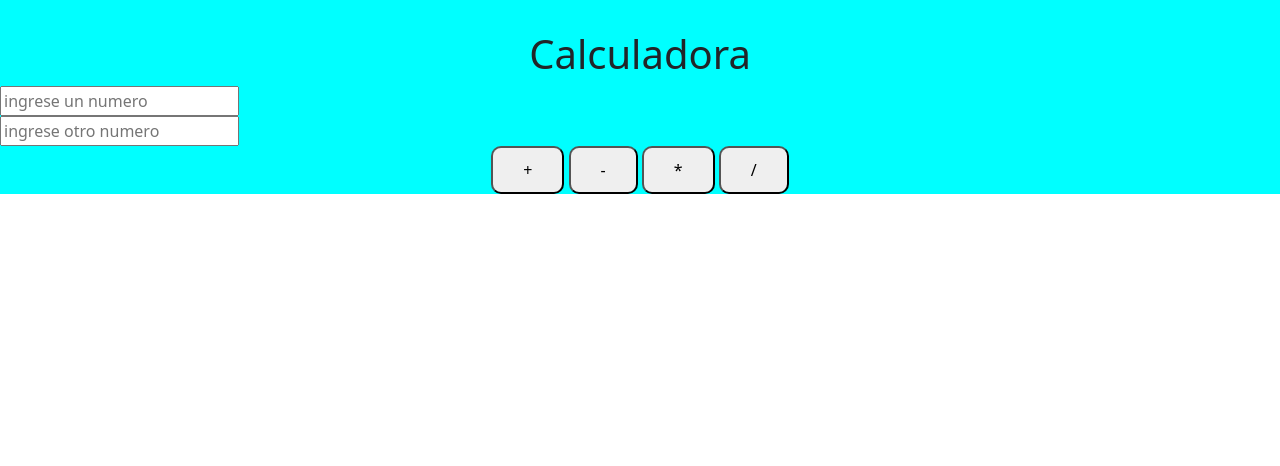
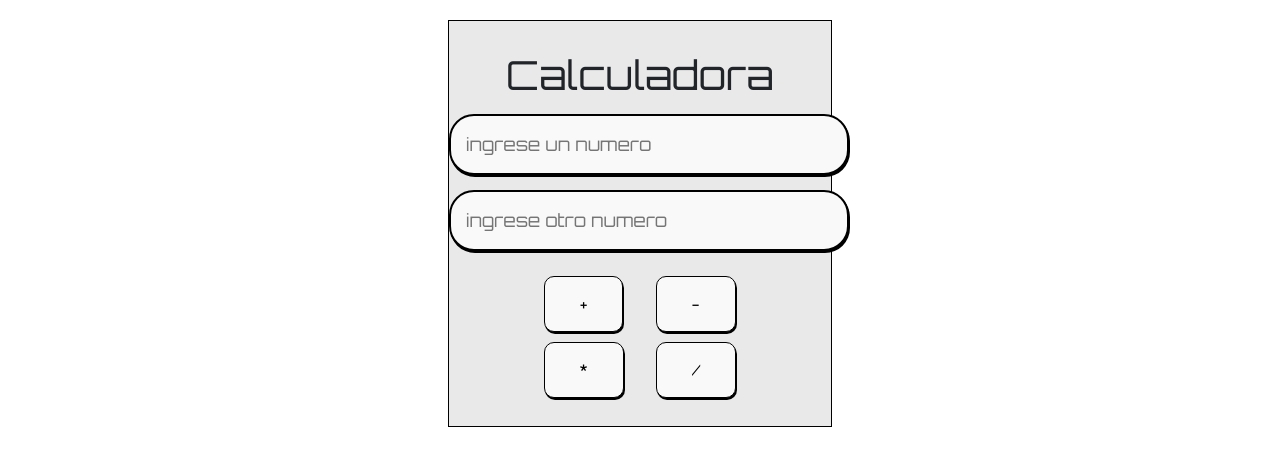
Before and after one commit to Paltamutante/Calculadora, a PHP site: page / in a window 1280 px wide. Shown: the top 466 px of the page. Run offline with PHP 8.4, Linux system fonts and the light colour scheme; data that the repository does not hold is empty.

Commit message:
Modificacion de style.css

```diff
--- a/index.php
+++ b/index.php
@@ -5,16 +5,16 @@ if(isset($_POST['num1']) && isset($_POST['num2'])){
     $num2 = intval($_POST['num2']);
 
     if(isset($_POST['sumar'])){
-        $resultado=floatval($num1+$num2);
+        //$resultado=floatval($num1+$num2);
     }
     if(isset($_POST['restar'])){
-        $resultado=floatval($num1-$num2);
+        //$resultado=floatval($num1-$num2);
     }
     if(isset($_POST['multiplicar'])){
-        $resultado=floatval($num1*$num2);
+        //$resultado=floatval($num1*$num2);
     }
     if(isset($_POST['dividir'])){
-        $resultado=floatval($num1/$num2);
+       //$resultado=floatval($num1/$num2);
     }
 }
 
@@ -31,6 +31,12 @@ if(isset($_POST['num1']) && isset($_POST['num2'])){
     <title>Document</title>
     <link rel="stylesheet" href="style.css">
     <link href="https://cdn.jsdelivr.net/npm/bootstrap@5.1.0/dist/css/bootstrap.min.css" rel="stylesheet" integrity="sha384-KyZXEAg3QhqLMpG8r+8fhAXLRk2vvoC2f3B09zVXn8CA5QIVfZOJ3BCsw2P0p/We" crossorigin="anonymous">
+
+    <!-- Goolge Fonts -->
+    <link rel="preconnect" href="https://fonts.googleapis.com">
+    <link rel="preconnect" href="https://fonts.gstatic.com" crossorigin>
+    <link href="https://fonts.googleapis.com/css2?family=Orbitron&display=swap" rel="stylesheet">
+
 </head>
 <body>
     <div class="contenido">
@@ -41,11 +47,11 @@ if(isset($_POST['num1']) && isset($_POST['num2'])){
                 <input type="text" name="num2" placeholder="ingrese otro numero" value="">
 
                 <input type="submit" name="sumar" class="sum" value="+">
-                <input type="submit" name="restar" class="res" value="-">
+                <input type="submit" name="restar" class="res" value="-"><br>
                 <input type="submit" name="multiplicar" class="mul" value="*">
                 <input type="submit" name="dividir" class= "div" value="/">
 
-            <h1 name="recuadro"><?php echo $resultado;?></h1>
+            <h1 name="recuadro"><?= "";?></h1>
         </form>
     </div>
 </body>
--- a/style.css
+++ b/style.css
@@ -1,14 +1,51 @@
-.contenido{
-    background-color: aqua;
-    text-align: center;
-    padding-top: 30px;
+*{
+	font-family: Orbitron;
 }
-.sum, .res, .mul, .div{
-    border-radius: 10px;
-    padding:10px 30px;
+
+body{
 
 }
 
+.contenido{
+    background-color: #e9e9e9;
+    text-align: center;
+
+    padding-top: 30px;
+    padding-bottom: 20px;
+
+    width: 30%;
+    margin: auto;
+    margin-top: 20px;
+
+
+    border: 1px solid black;
+}
+
+input[type="submit"]{
+	background-color: #f9f9f9;
+	box-shadow: 1px 2px #000;
+
+	border: 1px solid black;
+	border-radius: 10px 10px;
+
+    display: inline-block;
+
+    padding:15px 35px;
+	margin: 10px 14px auto;
+}
+
 input[type="text"]{
+	font-size: 18px;
+
+	background-color: #f9f9f9;
+	box-shadow: 1px 2px #000;
+	border: 2px solid black;
+
+	padding: 15px;
+	width: 400px;
+
+	border-radius: 25px 25px;
+
     display:block;
+    margin: 15px auto;
 }
```
